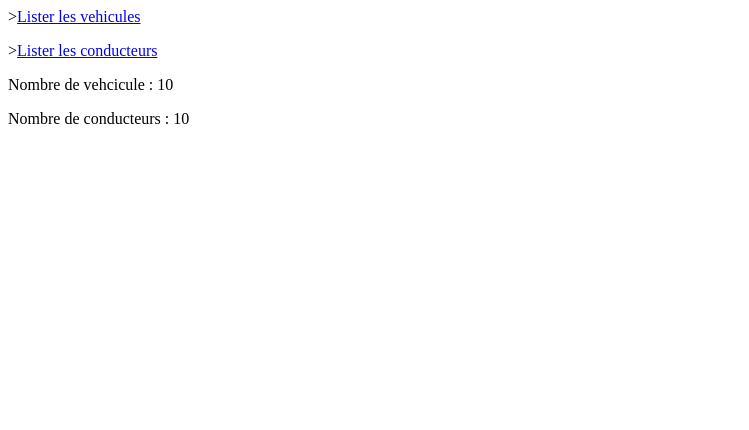
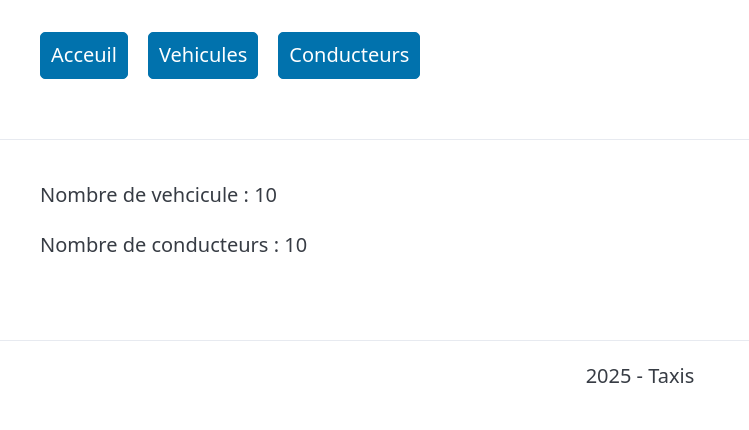
Before and after one commit to formkergit/php-taxis, a PHP site: page / in a window 1280 px wide. Shown: the top 430 px of the page, without its empty margins (0-749 px from the left). Run offline with PHP 8.4, Linux system fonts and the light colour scheme; data comes from the database, SQL or seed files in the repository.

Commit message:
Ajout header footer partials

```diff
--- /dev/null
+++ b/assets/css/style.css
@@ -0,0 +1,3 @@
+footer {
+    text-align: center;
+}
--- a/index.php
+++ b/index.php
@@ -1,11 +1,11 @@
 <?php
 include 'fonctions.php';
 require 'connexiondb.php';
+
+require PATH_PROJET . '/views/partials/header.php';
 ?>
-
-<p>><a href="<?= WEB_ROOT . '/vehicule/list-vehicule.php' ?>">Lister les vehicules</a></p
-<p>><a href="<?= WEB_ROOT . '/conducteur/list-conducteur.php' ?>">Lister les conducteurs</a></p
-
 
 <p>Nombre de vehcicule : <?= getNbLigneTable($pdo,'vehicule') ?></p>
 <p>Nombre de conducteurs : <?= getNbLigneTable($pdo,'conducteur') ?></p>
+
+<?php require PATH_PROJET . '/views/partials/footer.php';  ?>
--- /dev/null
+++ b/views/partials/footer.php
@@ -0,0 +1,7 @@
+</main>
+<footer>
+    <hr>
+    <p>2025 - Taxis</p>
+</footer>
+</body>
+</html>
--- /dev/null
+++ b/views/partials/header.php
@@ -0,0 +1,20 @@
+<!DOCTYPE html>
+<html lang="en">
+
+<head>
+    <meta charset="UTF-8">
+    <meta name="viewport" content="width=device-width, initial-scale=1.0">
+    <title>Vehicules</title>
+    <!-- <link
+        rel="stylesheet"
+        href="https://cdn.jsdelivr.net/npm/@picocss/pico@2/css/pico.min.css"> -->
+    <link rel="stylesheet" href="<?= WEB_ROOT . '/assets/css/pico.min.css' ?>">
+    <link rel="stylesheet" href="<?= WEB_ROOT . '/assets/css/style.css' ?>">
+</head>
+
+<body>
+    <header>
+        <?php require PATH_PROJET . '/views/partials/nav.php' ?>
+    </header>
+    <hr>
+    <main class="container">
--- /dev/null
+++ b/views/partials/nav.php
@@ -0,0 +1,7 @@
+<nav class="container">
+    <ul>
+        <li><a href="<?= WEB_ROOT . '/index.php' ?>" role="button">Acceuil</a></li>
+        <li><a href="<?= WEB_ROOT . '/vehicule/list-vehicule.php' ?>" role="button">Vehicules</a></li>
+        <li><a href="<?= WEB_ROOT . '/conducteur/list-conducteur.php' ?>" role="button">Conducteurs</a></li>
+    </ul>
+</nav>
```
Also changed, not shown: views/vehicule/list-vehicule-view.php (+4 -19 lines).
